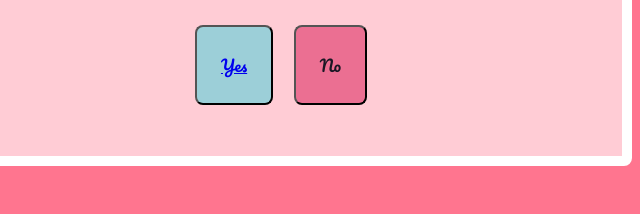
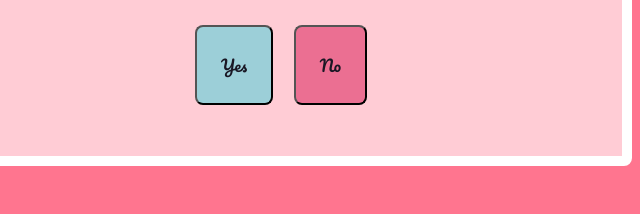
Before and after one commit to neebeshs0/valentines-day, a plain HTML site: page index.html in a window 1280 px wide. Shown: the part 374-588 px from the top of the page, 559-1199 px from the left. Drawn offline with Linux system fonts and the light colour scheme.

Commit message:
Update main.css

```diff
--- a/styles/main.css
+++ b/styles/main.css
@@ -31,6 +31,11 @@ h1 {
   font-family: "Pacifico", cursive;
 }
 
+a {
+  text-decoration: none;
+  color: var(--base);
+}
+
 button {
   text-align: center;
   padding: 24px;
```
